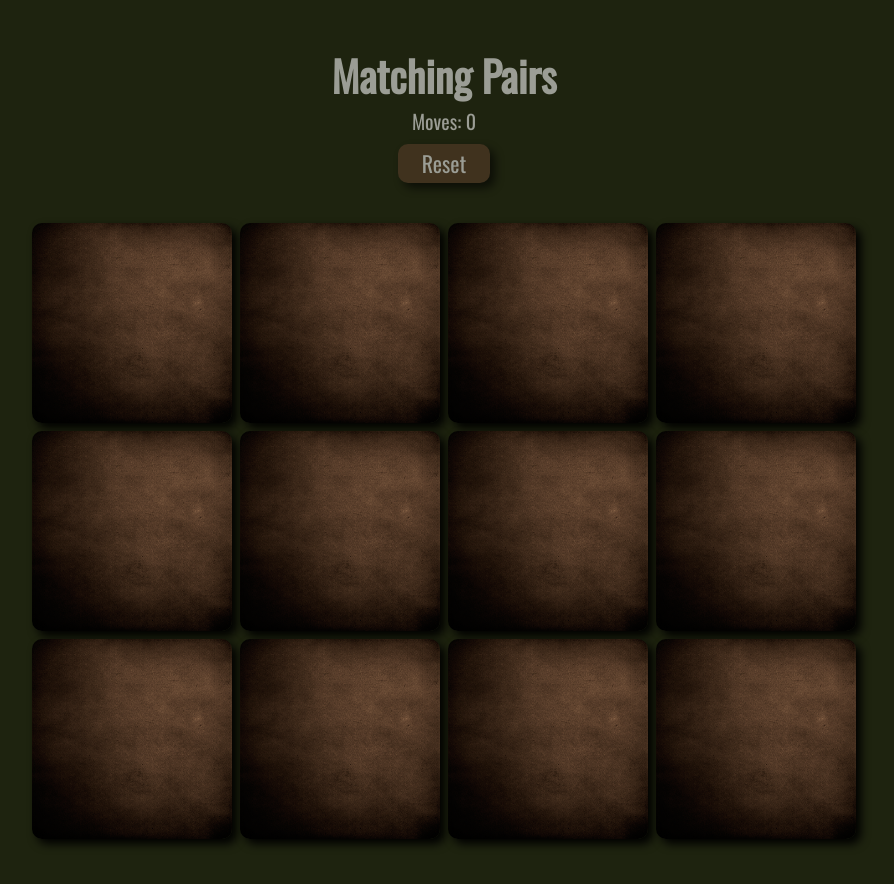
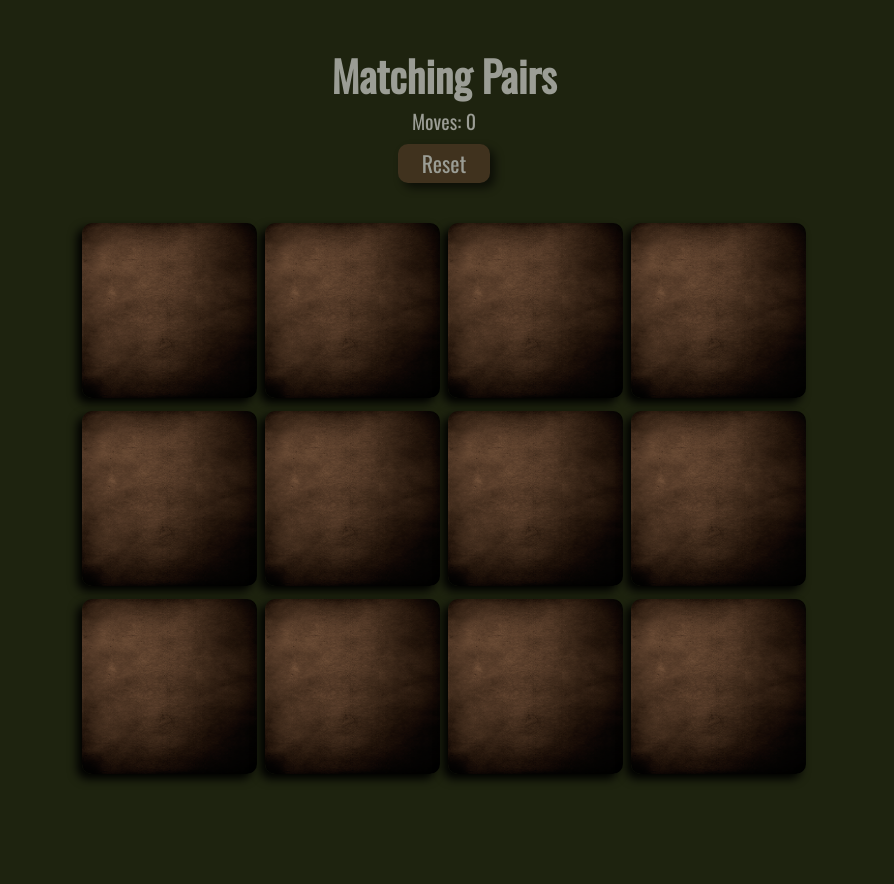
Before and after one commit to gizemnkorkmaz/matching-pairs, a React (Create React App) app: page / in a window 1280 px wide. Shown: the top 884 px of the page, without its empty margins (196-1090 px from the left). After the commit the page ends 827 px from the top, so only its background shows below. Built offline with nearby package versions, Linux system fonts and the light colour scheme.

Commit message:
Add flip animation

```diff
--- a/src/components/Card/Card.jsx
+++ b/src/components/Card/Card.jsx
@@ -3,29 +3,62 @@ import styled from "styled-components";
 
 import data from "../../data.json";
 
-const CardStyled = styled.img`
-  width: 200px;
-  height: 200px;
+const CardStyled = styled.div`
+  perspective: 1000px;
+  padding-top: 0;
+
+  .card {
+    position: relative;
+    cursor: pointer;
+    transition: 0.6s;
+    transform-style: preserve-3d;
+    position: relative;
+
+    .card-image {
+      width: 175px;
+      height: 175px;
       border-radius: 10px;
       box-shadow: 5px 5px 10px black;
       cursor: pointer;
+
       @media (max-width: 800px) {
         width: 120px;
         height: 120px;
       }
+
       @media (max-width: 500px) {
         width: 75px;
         height: 75px;
+      }
+    }
+  }
+
+  .front {
+    transform: rotateY(0deg);
+  }
+
+  .back {
+    transform: rotateY(180deg);
+  }
+
+  .card.is-flipped {
+    transform: rotateY(180deg);
   }
 `;
 
 function Card({ image, cardId, isFlipped, handleClick }) {
   return (
-    <CardStyled
+    <CardStyled>
+      <div className={isFlipped ? "is-flipped card" : "card"}>
+        <img
           onClick={handleClick}
           src={isFlipped ? image : data.cover.src}
           data-id={cardId}
+          alt={isFlipped ? "frontside" : "backside"}
+          className={isFlipped ? "card-image front" : "card-image back"}
         />
+      </div>
+    </CardStyled>
   );
 }
 
```
Lines whose indentation alone changed are shown as unchanged.
